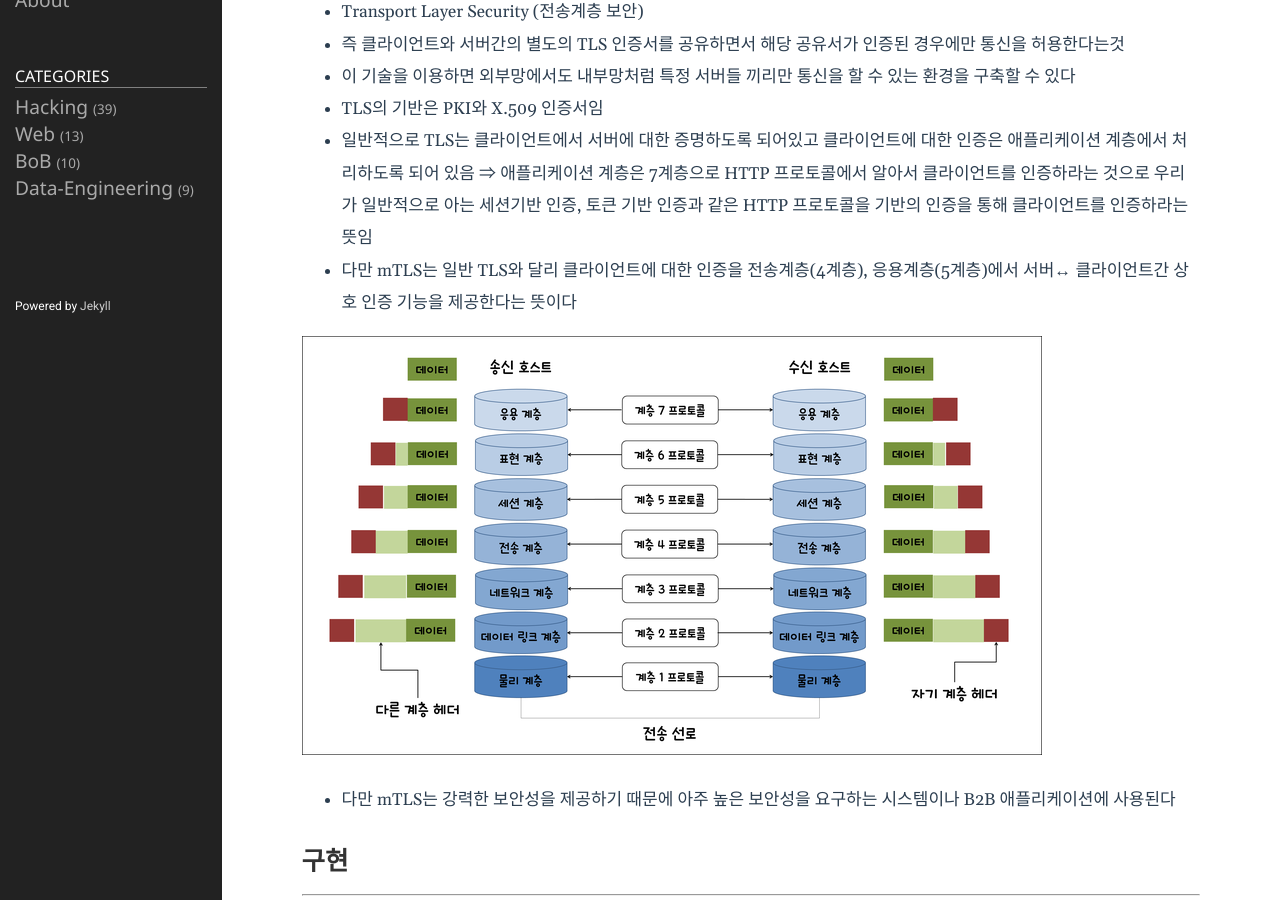
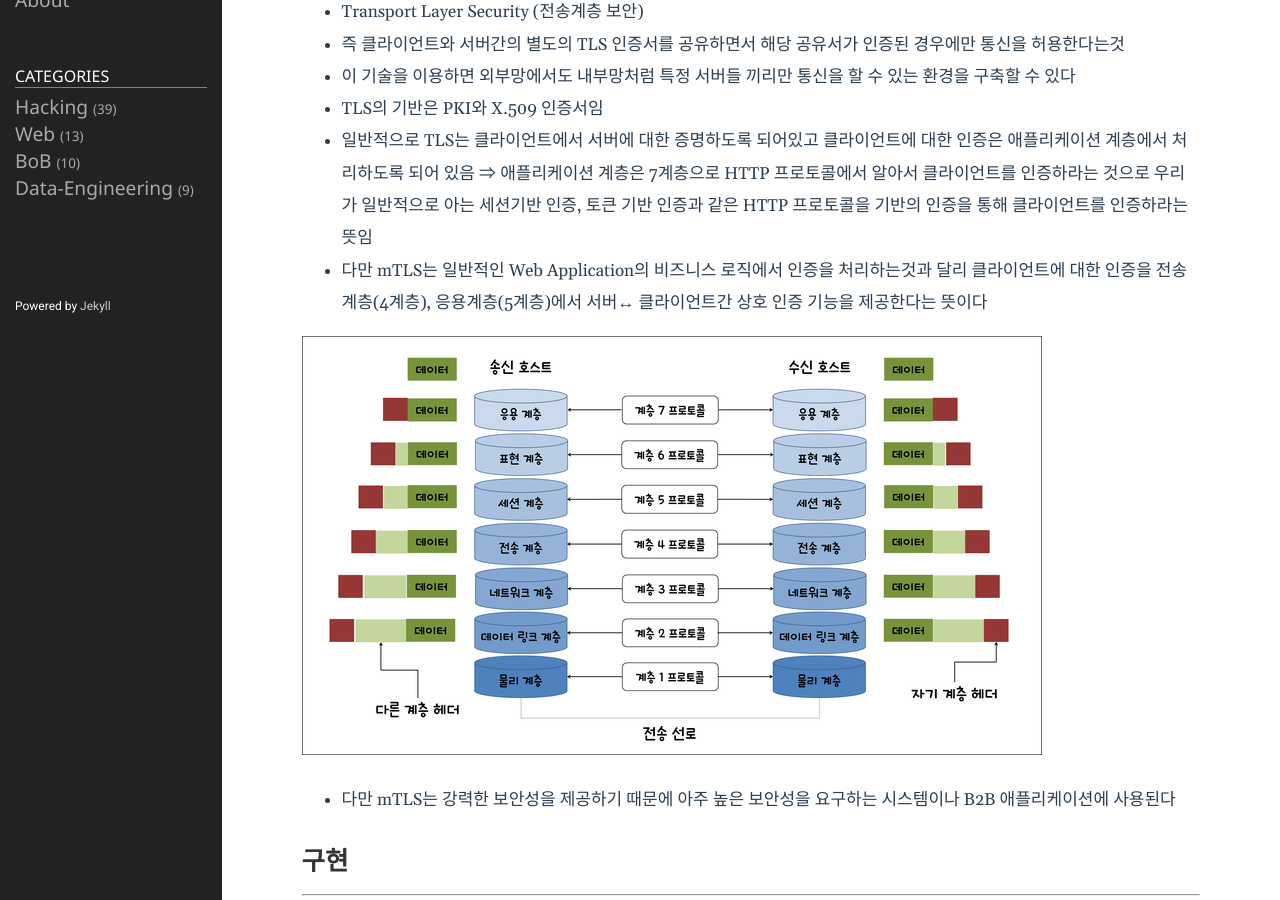
Before and after one commit to Tempuss/Tempuss.github.io, a Jekyll site: the page built from _posts/2021-10-30-HTTP-Authentication-Mutual-TLS.markdown, in a window 1280 px wide and 900 px high, scrolled down 321 px. Built offline with Jekyll 4.4.1, drawn with Linux system fonts in a browser that asks for light colours.

Commit message:
mTLS 내용 수정

```diff
--- a/_posts/2021-10-30-HTTP-Authentication-Mutual-TLS.markdown
+++ b/_posts/2021-10-30-HTTP-Authentication-Mutual-TLS.markdown
@@ -19,7 +19,7 @@ category: Web
 - 일반적으로 TLS는 클라이언트에서 서버에 대한 증명하도록 되어있고 클라이언트에 대한 인증은 애플리케이션 계층에서 처리하도록 되어 있음
 ⇒ 애플리케이션 계층은 7계층으로 HTTP 프로토콜에서 알아서 클라이언트를 인증하라는 것으로 우리가
 일반적으로 아는 세션기반 인증, 토큰 기반 인증과 같은 HTTP 프로토콜을 기반의 인증을 통해 클라이언트를 인증하라는 뜻임
-- 다만 mTLS는 일반 TLS와 달리 클라이언트에 대한 인증을 전송계층(4계층), 응용계층(5계층)에서 서버↔ 클라이언트간 상호 인증 기능을 제공한다는 뜻이다
+- 다만 mTLS는 일반적인 Web Application의 비즈니스 로직에서 인증을 처리하는것과 달리 클라이언트에 대한 인증을 전송계층(4계층), 응용계층(5계층)에서 서버↔ 클라이언트간 상호 인증 기능을 제공한다는 뜻이다
 
 ![Untitled](/assets/img/Mutual-TLS/Untitled.png)
 
```
Also changed, not shown: 2 other files.
